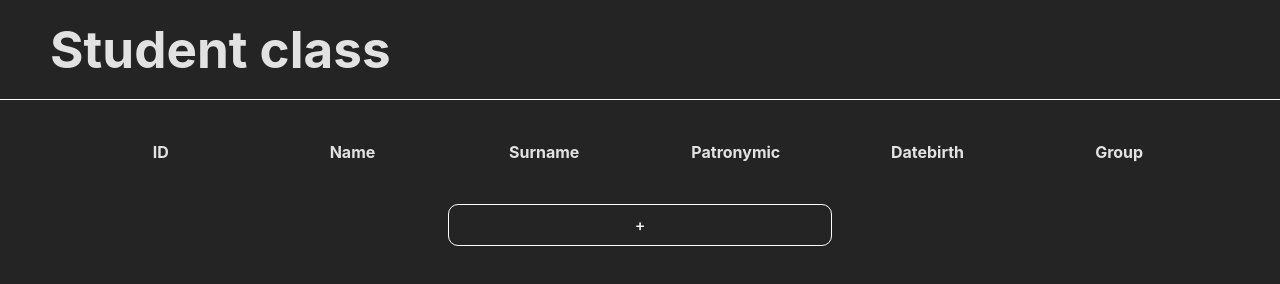
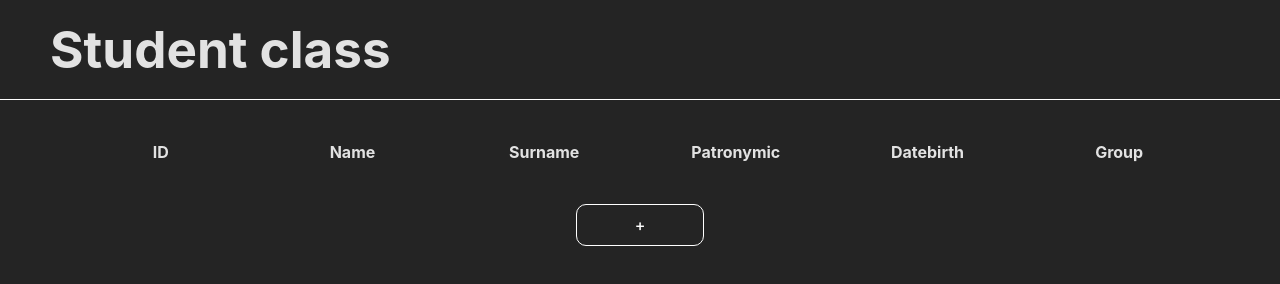
Before and after one commit to SofyaCheboltasova/doczilla, a website built with Vite: page task2/client/index.html in a window 1280 px wide. Built offline with nearby package versions, Linux system fonts and the light colour scheme; files whose address does not match are found by name.

Commit message:
client/refactor: add docs to Button

```diff
--- a/task2/client/src/components/Button/button.js
+++ b/task2/client/src/components/Button/button.js
@@ -1,11 +1,18 @@
 export default class Button {
-  element;
-
-  constructor(textContent, eventHandler) {
+  /**
+   * @param {String} textContent
+   * @param {() => void} eventListener
+   */
+  constructor(textContent, eventListener) {
     this.element = this.getButton(textContent);
-    this.element.addEventListener("click", eventHandler);
+    this.element.addEventListener("click", eventListener);
   }
 
+  /**
+   * Creates a button HTML element
+   * @param {String} textContent
+   * @returns {HTMLButtonElement}
+   */
   getButton(textContent) {
     const button = document.createElement("button");
     button.classList.add("button");
--- a/task2/client/src/components/Button/button.scss
+++ b/task2/client/src/components/Button/button.scss
@@ -5,7 +5,7 @@
 	padding: 1rem;
 	border-radius: 10px;
 
-	width: 30vw;
+	width: 10vw;
 	align-self: center;
 
 	&:hover {
```
